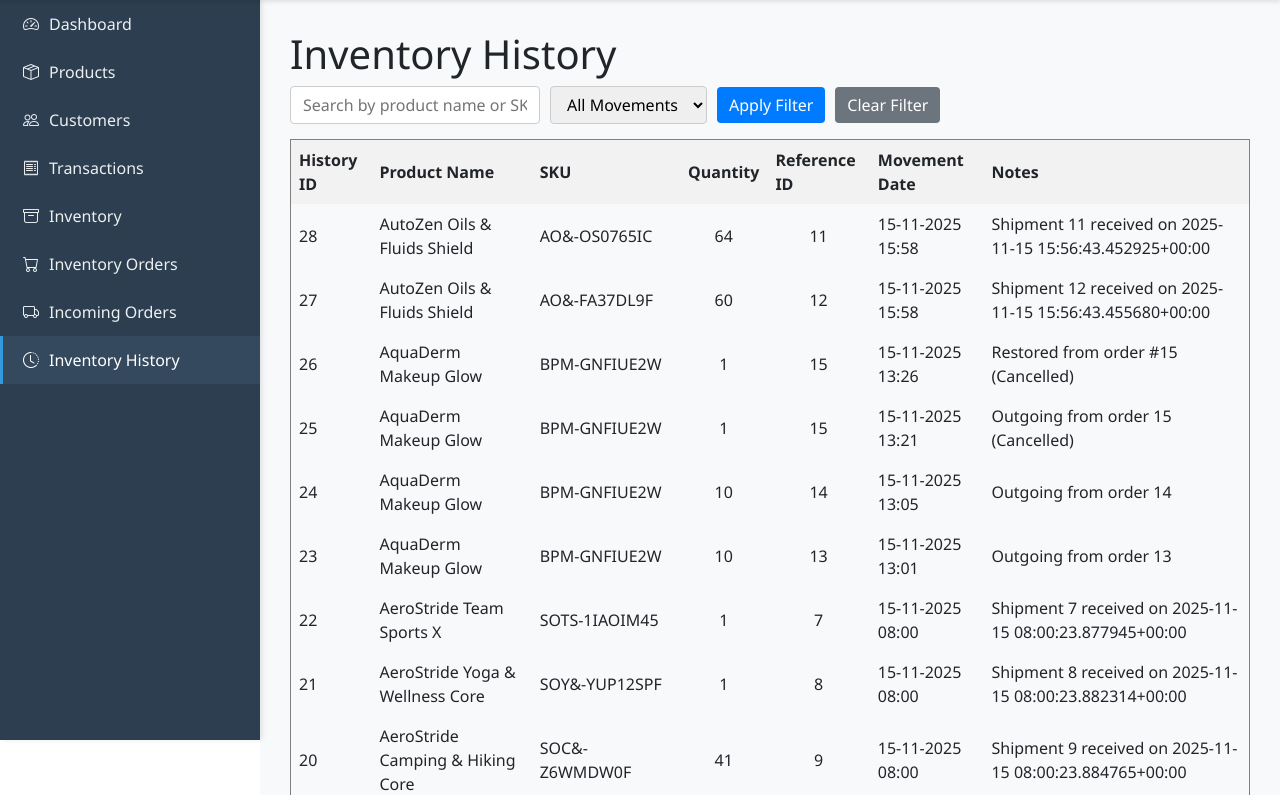
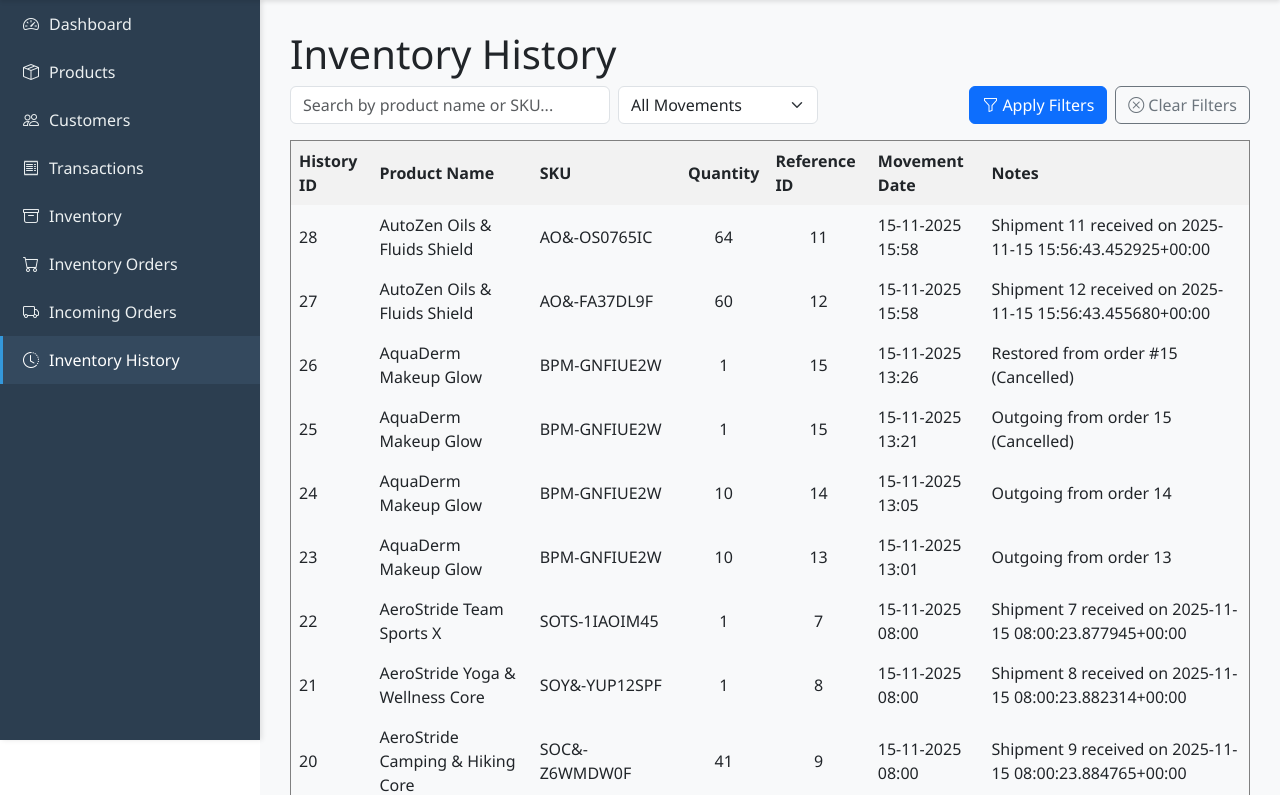
Before and after one commit to FleshyHunter/AuroraMart, a Django app: page /admin_panel/inventory-history/ in a window 1280 px wide. Shown: the part 60-855 px from the top of the page. Run offline with Django 5.2, Linux system fonts and the light colour scheme; data comes from the database, SQL or seed files in the repository; both versions use the stored data as it was after the commit; some libraries are stand-ins or nearby versions.

Commit message:
161125 0000

```diff
--- a/admin_panel/templates/admin_panel/customer_list.html
+++ b/admin_panel/templates/admin_panel/customer_list.html
@@ -63,12 +63,12 @@
 
 
 
-                <div class="mt-3">
+                <div class="mt-3 d-flex gap-2">
                     <button type="submit" class="btn btn-primary">
                         <i class="bi bi-funnel me-1"></i>Apply Filters
                     </button>
-                    <a href="{% url 'admin_panel:customer_list' %}" class="btn btn-outline-secondary ms-2">
-                        <i class="bi bi-x-circle me-1"></i>Clear
+                    <a href="{% url 'admin_panel:customer_list' %}" class="btn btn-outline-secondary">
+                        <i class="bi bi-x-circle me-1"></i>Clear Filters
                     </a>
                 </div>
             </form>
--- a/admin_panel/templates/admin_panel/dashboard.html
+++ b/admin_panel/templates/admin_panel/dashboard.html
@@ -270,7 +270,7 @@
                     </tbody>
                 </table>
             </div>
-            <a href="{% url 'admin_panel:product_list' %}" class="btn btn-sm btn-outline-primary mt-2">
+            <a href="{% url 'admin_panel:inventory_list' %}?below_reorder=1" class="btn btn-sm btn-outline-primary mt-2">
                 View all low stock items <i class="bi bi-arrow-right"></i>
             </a>
             {% else %}
--- a/admin_panel/templates/admin_panel/inventory_history.html
+++ b/admin_panel/templates/admin_panel/inventory_history.html
@@ -4,27 +4,26 @@
 <h1>Inventory History</h1>
 
 <!-- Search and Filter -->
-<div style="margin-bottom:15px;">
-    <form method="get" style="display:flex; gap:10px; align-items:center; flex-wrap:wrap;">
+<div class="mb-3">
+    <form method="get" class="d-flex gap-2 align-items-center flex-wrap">
         <!-- Search by Product Name or SKU -->
-        <input type="text" name="search" placeholder="Search by product name or SKU..." value="{{ search_query }}" style="padding:6px 12px; border:1px solid #ccc; border-radius:4px; width:250px;">
+        <input type="text" name="search" placeholder="Search by product name or SKU..." value="{{ search_query }}" class="form-control" style="min-width:250px; max-width:320px;">
 
         <!-- Filter by Movement Type -->
-        <select name="movement_type" style="padding:6px 12px; border:1px solid #ccc; border-radius:4px;">
+        <select name="movement_type" class="form-select" style="max-width:200px;">
             <option value="">All Movements</option>
             <option value="incoming" {% if movement_filter == 'incoming' %}selected{% endif %}>Incoming</option>
             <option value="outgoing" {% if movement_filter == 'outgoing' %}selected{% endif %}>Outgoing</option>
         </select>
 
-        <!-- Apply Button -->
-        <button type="submit" style="padding:6px 12px; background-color:#007BFF; color:white; border:none; border-radius:4px; cursor:pointer;">
-            Apply Filter
-        </button>
-
-        <!-- Clear Filters -->
-        <a href="{% url 'admin_panel:inventory_history' %}" style="padding:6px 12px; background-color:#6c757d; color:white; text-decoration:none; border-radius:4px; cursor:pointer;">
-            Clear Filter
-        </a>
+        <div class="ms-auto d-flex gap-2">
+            <button type="submit" class="btn btn-primary">
+                <i class="bi bi-funnel me-1"></i>Apply Filters
+            </button>
+            <a href="{% url 'admin_panel:inventory_history' %}" class="btn btn-outline-secondary">
+                <i class="bi bi-x-circle me-1"></i>Clear Filters
+            </a>
+        </div>
     </form>
 </div>
 
--- a/admin_panel/views.py
+++ b/admin_panel/views.py
@@ -1204,8 +1204,39 @@ def order_update_status(request, pk):
         new_status = request.POST.get('status')
         valid_statuses = [choice[0] for choice in Order.StatusChoices.choices]
         if new_status in valid_statuses:
+            previous_status = order.status
             order.status = new_status
             order.save()
+
+            # If the order was cancelled now (and wasn't cancelled before), restore inventory quantities
+            if new_status == Order.StatusChoices.CANCELLED and previous_status != Order.StatusChoices.CANCELLED:
+                for item in order.items.select_related('product').all():
+                    prod = item.product
+                    # add back the cancelled quantity
+                    prod.quantity_on_hand = (prod.quantity_on_hand or 0) + (item.quantity or 0)
+                    prod.save()
+
+                    # Create an incoming InventoryHistory entry to reflect the restock, but avoid duplicates
+                    if not InventoryHistory.objects.filter(product=prod, movement_type='incoming', reference_id=order.pk).exists():
+                        note = f"Restored from order #{order.pk}"
+                        InventoryHistory.objects.create(
+                            product=prod,
+                            movement_type='incoming',
+                            quantity=item.quantity,
+                            reference_id=order.pk,
+                            notes=note + " (Cancelled)",
+                        )
+
+                    # Find any outgoing inventory history linked to this order and append (Cancelled) to its notes
+                    outgoing_qs = InventoryHistory.objects.filter(
+                        product=prod, movement_type='outgoing', reference_id=order.pk
+                    )
+                    for rec in outgoing_qs:
+                        existing = rec.notes or ''
+                        if '(Cancelled)' not in existing:
+                            rec.notes = (existing + ' ' + '(Cancelled)').strip()
+                            rec.save()
+
             messages.success(request, f"Order #{order.pk} status updated to {new_status}.")
         else:
             messages.error(request, "Invalid status selected.")
--- a/ecommercemodule/models.py
+++ b/ecommercemodule/models.py
@@ -18,7 +18,7 @@ class Order(models.Model):
     )
     created_at = models.DateTimeField(auto_now_add=True)
     status = models.CharField(
-        max_length=20, choices=StatusChoices.choices, default=StatusChoices.PENDING
+        max_length=20, choices=StatusChoices.choices, default=StatusChoices.PAID
     )
     total_amount = models.DecimalField(
         max_digits=12, decimal_places=2, validators=[MinValueValidator(0)]
```
Also changed, not shown: admin_panel/templates/admin_panel/incoming_stock.html (+12 -10 lines), admin_panel/templates/admin_panel/inventory_list.html (+10 -9 lines), admin_panel/templates/admin_panel/product_list.html (+10 -10 lines), db.sqlite3, ecommercemodule/migrations/0002_alter_order_status.py (added).
